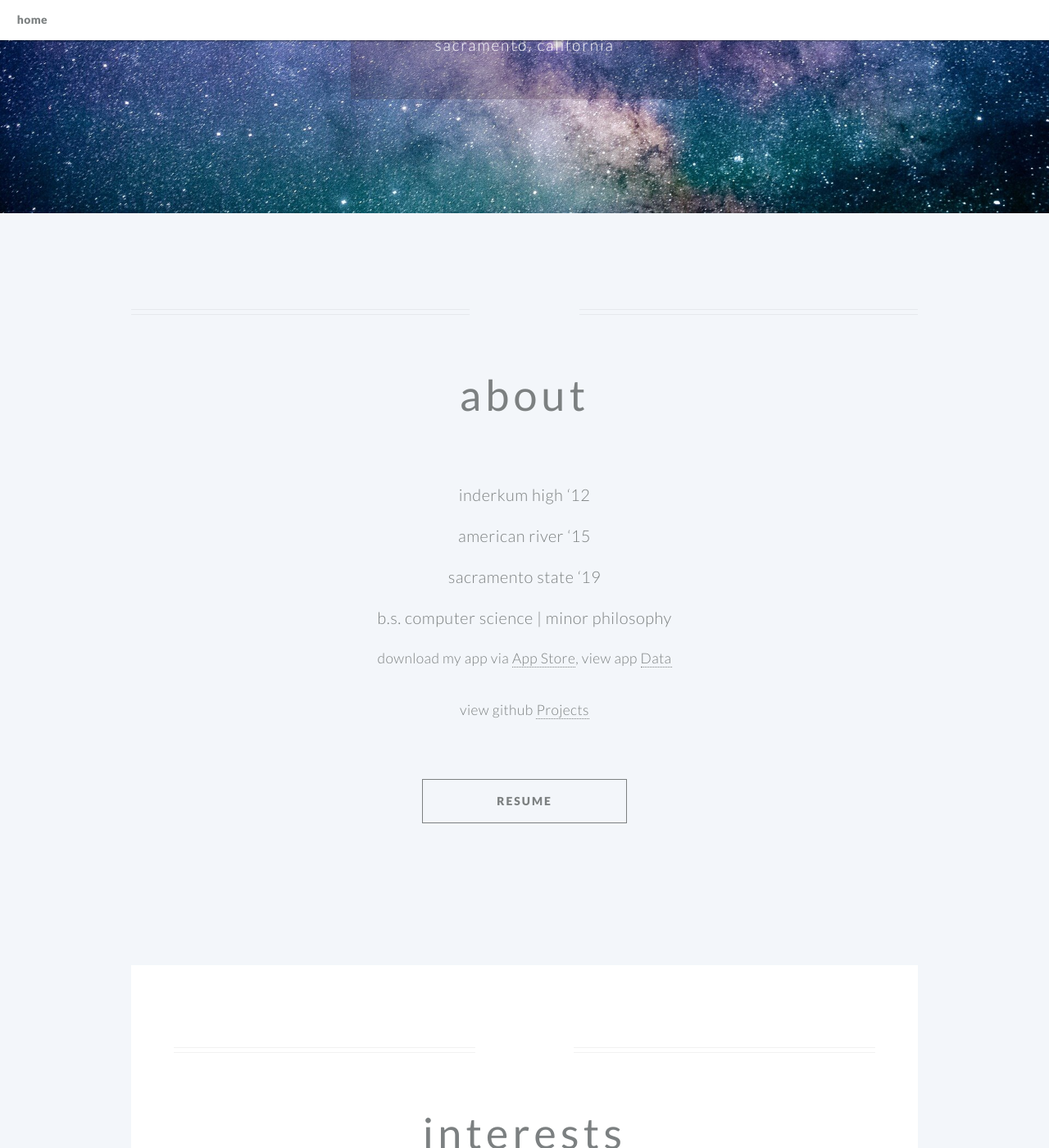
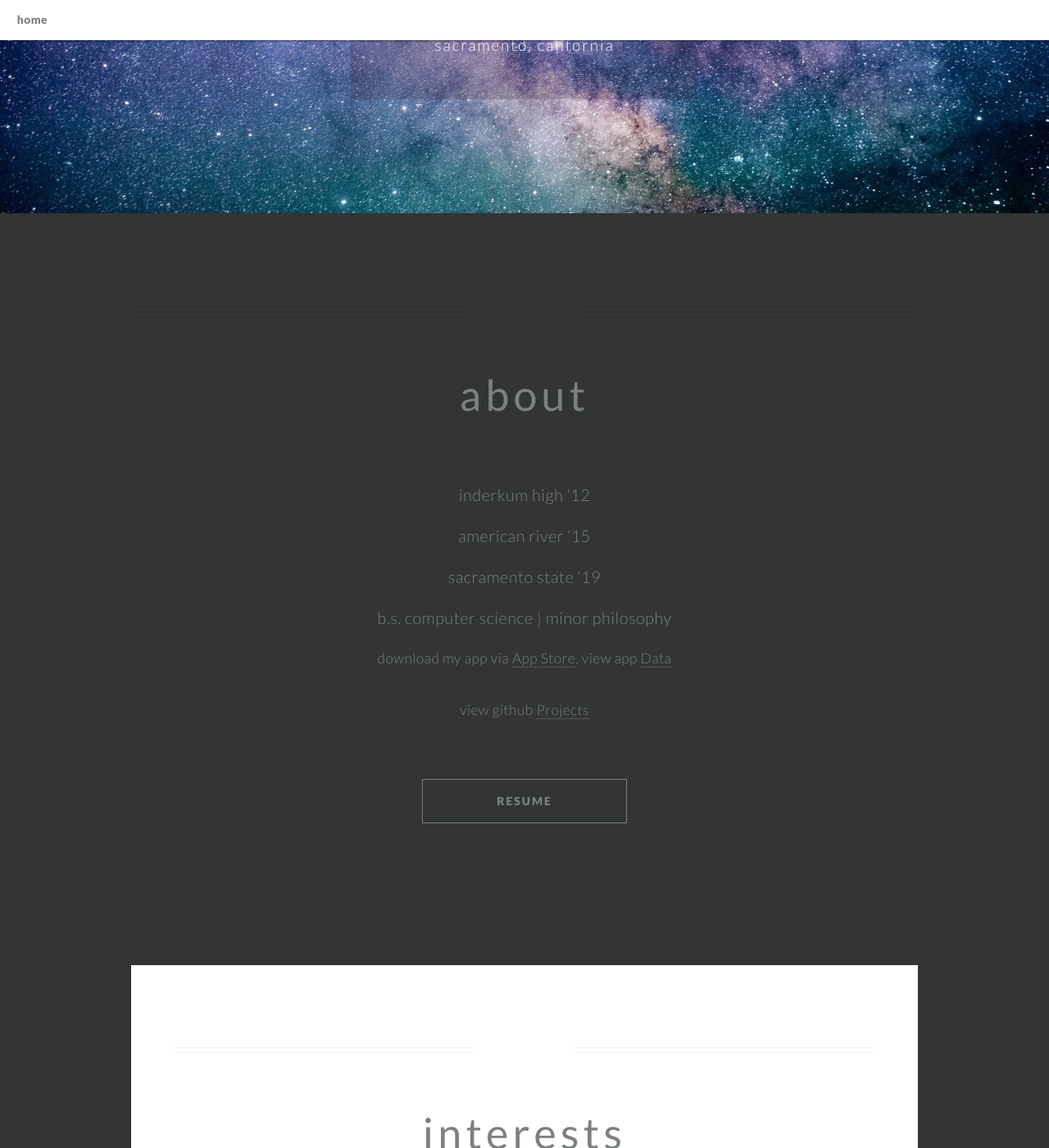
Before and after one commit to dp916/dp916.github.io, a Jekyll site: the page built from index.md, in a window 1280 px wide and 1400 px high, scrolled down 280 px. Shown: the whole window at 82% size. Built offline with Jekyll 4.4.1, drawn with Linux system fonts in a browser that asks for light colours.

Commit message:
Update style.css

```diff
--- a/css/style.css
+++ b/css/style.css
@@ -9,7 +9,7 @@ custom styles adapted from Twenty by HTML5 Up
 /* Basic */
 
 	body, #skel-layers-wrapper {
-		background: #f3f6fa;
+		background: #323435;
 	}
 
 	body.is-loading * {
```
